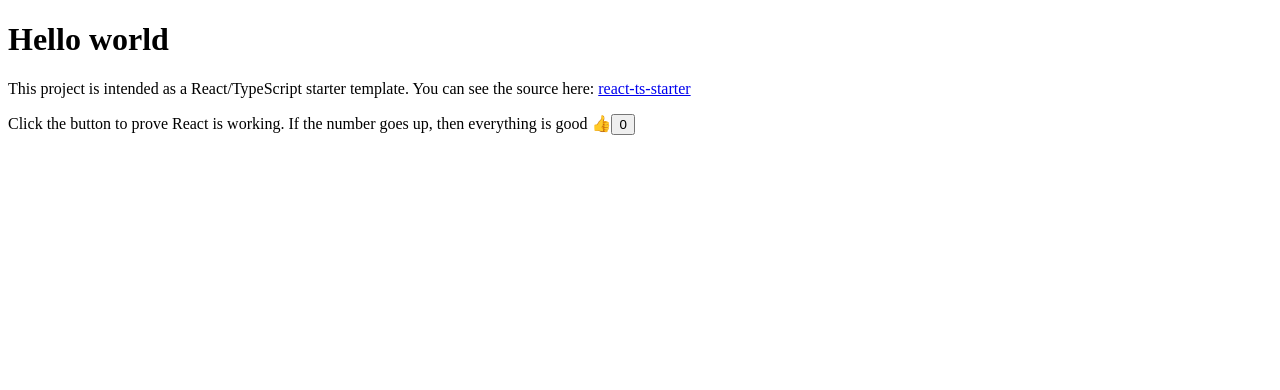
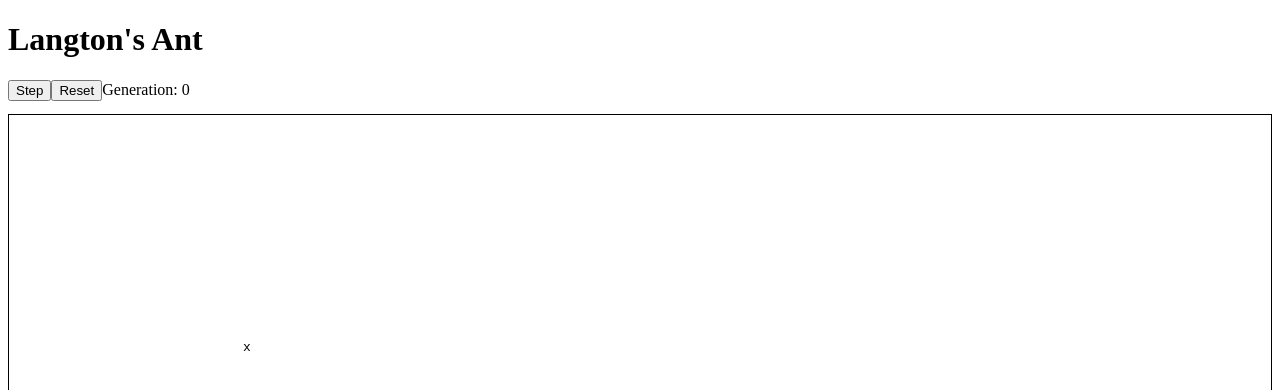
Before and after one commit to fildon/langton, a React app: page / in a window 1280 px wide. Shown: the top 390 px of the page. Built offline with nearby package versions, Linux system fonts and the light colour scheme; the HTML template or start-up script is replaced by a standard one.

Commit message:
Langton's Ant proof of concept

```diff
--- a/src/app.tsx
+++ b/src/app.tsx
@@ -1,29 +1,50 @@
 import { useState } from "react";
 
+import { type BoardState, advanceState, initialState } from "./engine";
+
+const useEngine = () => {
+	const [state, setState] = useState(initialState);
+	const [generation, setGeneration] = useState(0);
+
+	const step = () => {
+		setState(advanceState);
+		setGeneration((x) => x + 1);
+	};
+	const reset = () => {
+		setState(initialState);
+		setGeneration(0);
+	};
+
+	return { step, reset, state, generation };
+};
+
+const StateDisplay = ({ state }: { state: BoardState }) => {
+	let output = "";
+	// Reverse loop, since we want to scan down y
+	for (let y = 15; y > -15; y--) {
+		for (let x = -15; x < 15; x++) {
+			if (`${x},${y}` === state.ant.position) {
+				output = `${output}x `;
+			} else {
+				const cell = state.markedCells.has(`${x},${y}`) ? "██" : "  ";
+				output = `${output}${cell}`;
+			}
+		}
+		output = `${output}\n`;
+	}
+	return <pre style={{ border: "1px solid black" }}>{output}</pre>;
+};
+
 export const App = () => {
-	const [count, setCount] = useState(0);
+	const { step, reset, state, generation } = useEngine();
 
 	return (
 		<main className="stack center">
-			<h1>Hello world</h1>
-			<p>
-				This project is intended as a React/TypeScript starter template. You can
-				see the source here:{" "}
-				<a href="https://github.com/fildon/react-ts-starter/">
-					react-ts-starter
-				</a>
-			</p>
-			<span>
-				Click the button to prove React is working. If the number goes up, then
-				everything is good 👍
-			</span>
-			<button
-				onClick={() => {
-					setCount((c) => c + 1);
-				}}
-			>
-				{count}
-			</button>
+			<h1>{"Langton's Ant"}</h1>
+			<button onClick={step}>Step</button>
+			<button onClick={reset}>Reset</button>
+			<span>{`Generation: ${generation}`}</span>
+			<StateDisplay state={state} />
 		</main>
 	);
 };
--- /dev/null
+++ b/src/engine.ts
@@ -0,0 +1,80 @@
+type Heading = "N" | "E" | "S" | "W";
+type Rotation = "L" | "R";
+type Vector = [number, number];
+type Position = `${number},${number}`;
+type Ant = { heading: Heading; position: Position };
+type MarkedCells = Set<Position>;
+export type BoardState = {
+	ant: Ant;
+	markedCells: MarkedCells;
+};
+
+export const initialState: BoardState = {
+	ant: {
+		heading: "N",
+		position: `0,0`,
+	},
+	markedCells: new Set(),
+};
+
+const rotationMap: Record<Heading, Record<Rotation, Heading>> = {
+	N: { L: "W", R: "E" },
+	E: { L: "N", R: "S" },
+	S: { L: "E", R: "W" },
+	W: { L: "S", R: "N" },
+};
+
+const getNextHeading = (currentHeading: Heading, rotation: Rotation): Heading =>
+	rotationMap[currentHeading][rotation];
+
+const getNextCells = ({
+	ant: { position },
+	markedCells,
+}: BoardState): MarkedCells => {
+	const nextCells = new Set(markedCells);
+	if (markedCells.has(position)) {
+		nextCells.delete(position);
+	} else {
+		nextCells.add(position);
+	}
+	return nextCells;
+};
+
+const headingMap: Record<Heading, [number, number]> = {
+	N: [0, 1],
+	E: [1, 0],
+	S: [0, -1],
+	W: [-1, 0],
+};
+
+const addVectors = ([ax, ay]: Vector, [bx, by]: Vector): Vector => [
+	ax + bx,
+	ay + by,
+];
+
+const getNextPosition = ({ position, heading }: Ant): Position =>
+	addVectors(
+		position.split(",").map((x) => parseInt(x)) as Vector,
+		headingMap[heading]
+	)
+		.map((num) => num.toString())
+		.join(",") as Position;
+
+export const advanceState = ({ ant, markedCells }: BoardState): BoardState => {
+	const cellIsMarked = markedCells.has(ant.position);
+	const rotation = cellIsMarked ? "R" : "L";
+
+	// Step 1: Rotate
+	const nextHeading = getNextHeading(ant.heading, rotation);
+
+	// Step 2: Paint
+	const nextCells = getNextCells({ ant, markedCells });
+
+	// Step 3: Move
+	const nextPosition = getNextPosition({ ...ant, heading: nextHeading });
+
+	return {
+		ant: { heading: nextHeading, position: nextPosition },
+		markedCells: nextCells,
+	};
+};
```
Also changed, not shown: jest.config.ts (+6 -14 lines), static/index.html (+4 -6 lines), 2 other files (tests, documents, lock files or other folders).
